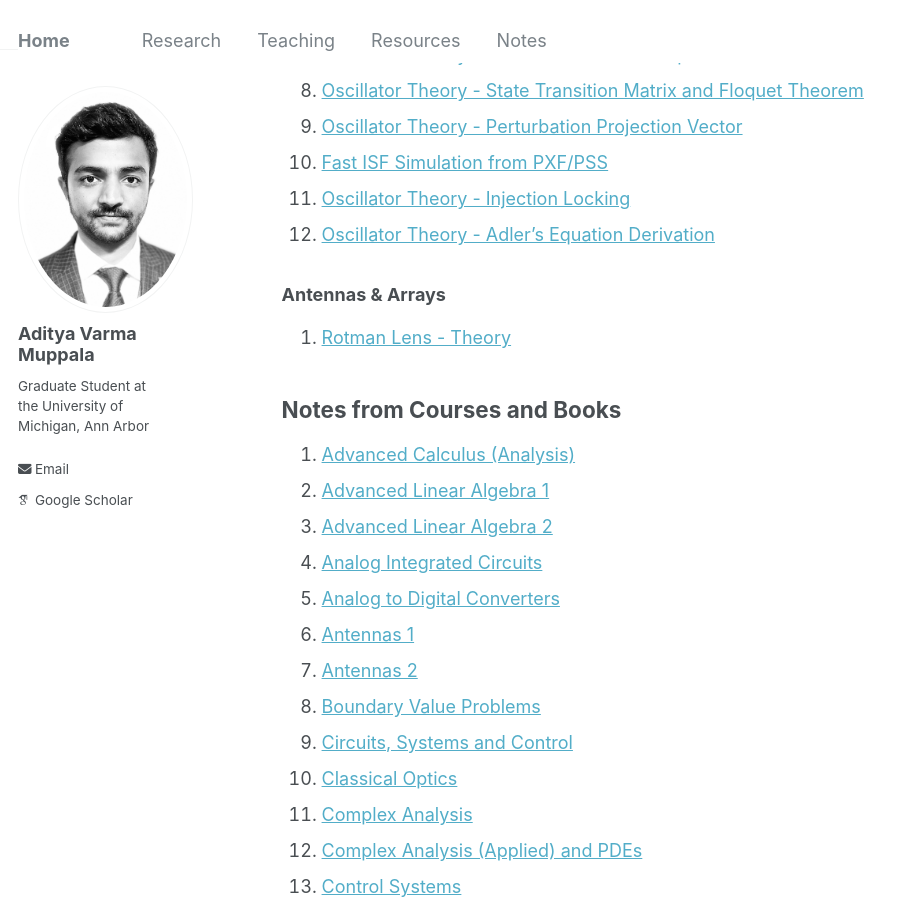
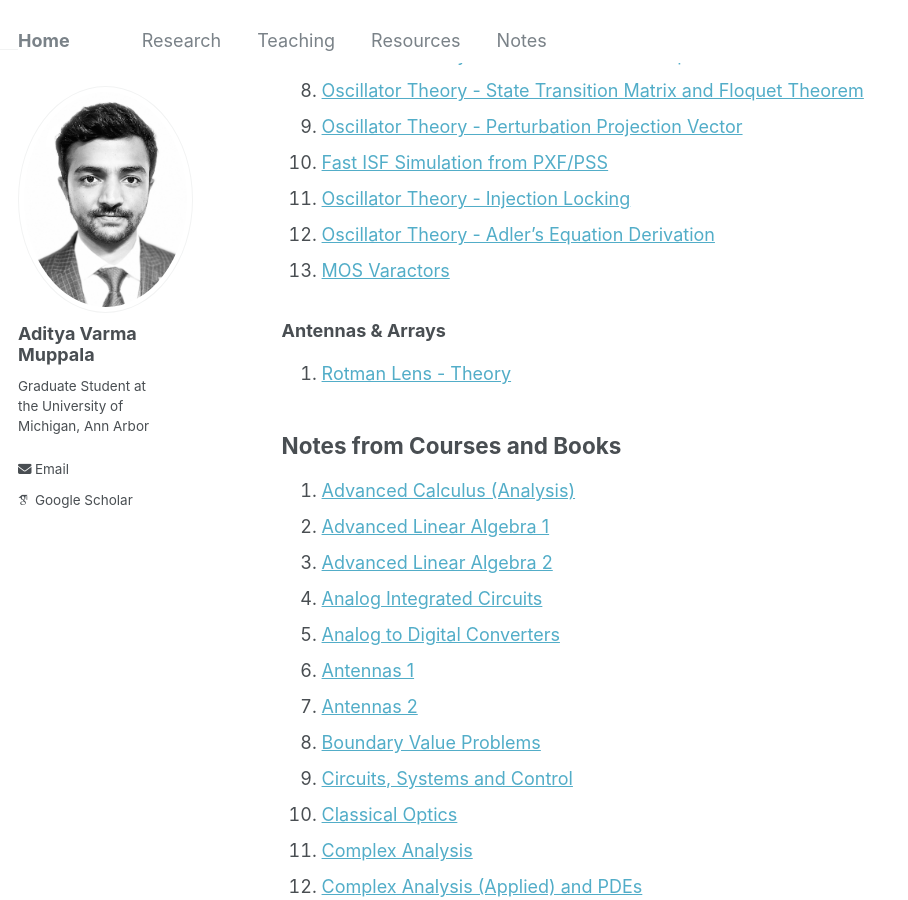
Before and after one commit to AdityaMuppala/adityamuppala.github.io, a Jekyll site: the page built from _pages/notes.md, in a window 1280 px wide and 900 px high, scrolled down 791 px. Shown: the whole window, without its empty margins (0-908 px from the left). Built offline with Jekyll 4.4.1, drawn with Linux system fonts in a browser that asks for light colours; some web fonts are replaced.

Commit message:
Update notes.md

```diff
--- a/_pages/notes.md
+++ b/_pages/notes.md
@@ -30,6 +30,7 @@ author_profile: true
 10. [Fast ISF Simulation from PXF/PSS](https://adityamuppala.github.io/assets/Notes_YouTube/ISF_from_PXF.pdf)
 11. [Oscillator Theory - Injection Locking](https://adityamuppala.github.io/assets/Notes_YouTube/Injection_Locking_YouTube.pdf)
 12. [Oscillator Theory - Adler's Equation Derivation](https://adityamuppala.github.io/assets/Notes_YouTube/Adlers_Equation_YouTube.pdf)
+13. [MOS Varactors](https://adityamuppala.github.io/assets/Notes_YouTube/Varactors_YouTube.pdf)
 
 ### Antennas & Arrays
 
```
